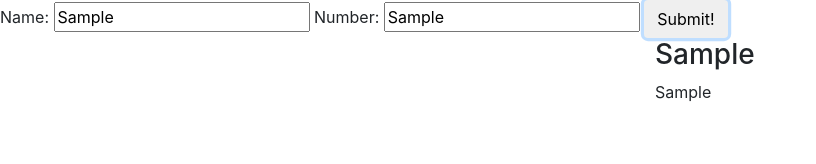
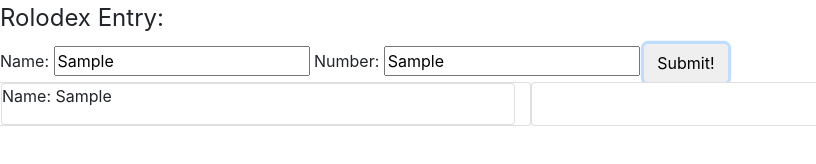
Before and after one commit to ckjpdx/omni, a plain HTML site: page index.html in a window 1280 px wide. Both pictures are taken after typing "Sample", "Sample" into the empty fields and a click on the button "Submit!". Shown: the whole page, without its empty margins (0-816 px from the left). Drawn offline with nearby package versions, Linux system fonts and the light colour scheme.

Commit message:
add js rolodex scripting

```diff
--- a/index.html
+++ b/index.html
@@ -14,6 +14,7 @@
   <body>
     <form id="rolodexForm">
       <fieldset>
+        <legend>Rolodex Entry:</legend>
         <label for="nameInput">Name:</label>
         <input id="nameInput" type="text">
         <label for="numberInput">Number:</label>
@@ -22,11 +23,11 @@
       </fieldset>
     </form>
     <div class="row">
-      <div id="directoryDiv" class="col-md">
-
+      <div id="directoryDiv" class="col-md-5 card">
+        <!--Display directory info-->
       </div>
-      <div id="rolodexDiv" class="col-md">
-        <!--Insert Rolodex Info-->
+      <div id="rolodexDiv" class="col-md-7 card">
+        <!--Show full profile-->
       </div>
     </div>
   </body>
--- a/js/scripts.js
+++ b/js/scripts.js
@@ -1,14 +1,24 @@
 $('document').ready(function(){
 
-var userID = 0;
-
+  function rolodexPerson(name, number){
+    this.name = name;
+    this.number = number;
+  }
+  var userID = 0;
+  var rolodexArr = [];
   $("#rolodexForm").submit(function(event) {
     event.preventDefault();
-    console.log('s');
     userID++;
     var userName = $("#nameInput").val();
     var userNumber = $("#numberInput").val();
-    $("#rolodexDiv").prepend("<div id='rolodexID"+userID+"'><h3>"+userName+"</h3><p>"+userNumber+"</p></div>");
+    rolodexArr.push(new rolodexPerson(userName, userNumber));
+    console.log(rolodexArr);
+    //display entries in roloxdex
+    $("#directoryDiv").empty();
+    for (i=0; i<rolodexArr.length; i++){
+      $("#directoryDiv").prepend("<div id='rolodexArrIndex"+i+"' class='card'><p>Name: "+rolodexArr[i].name+"</p></div>");
+
+    }
   });
 
 });
```
